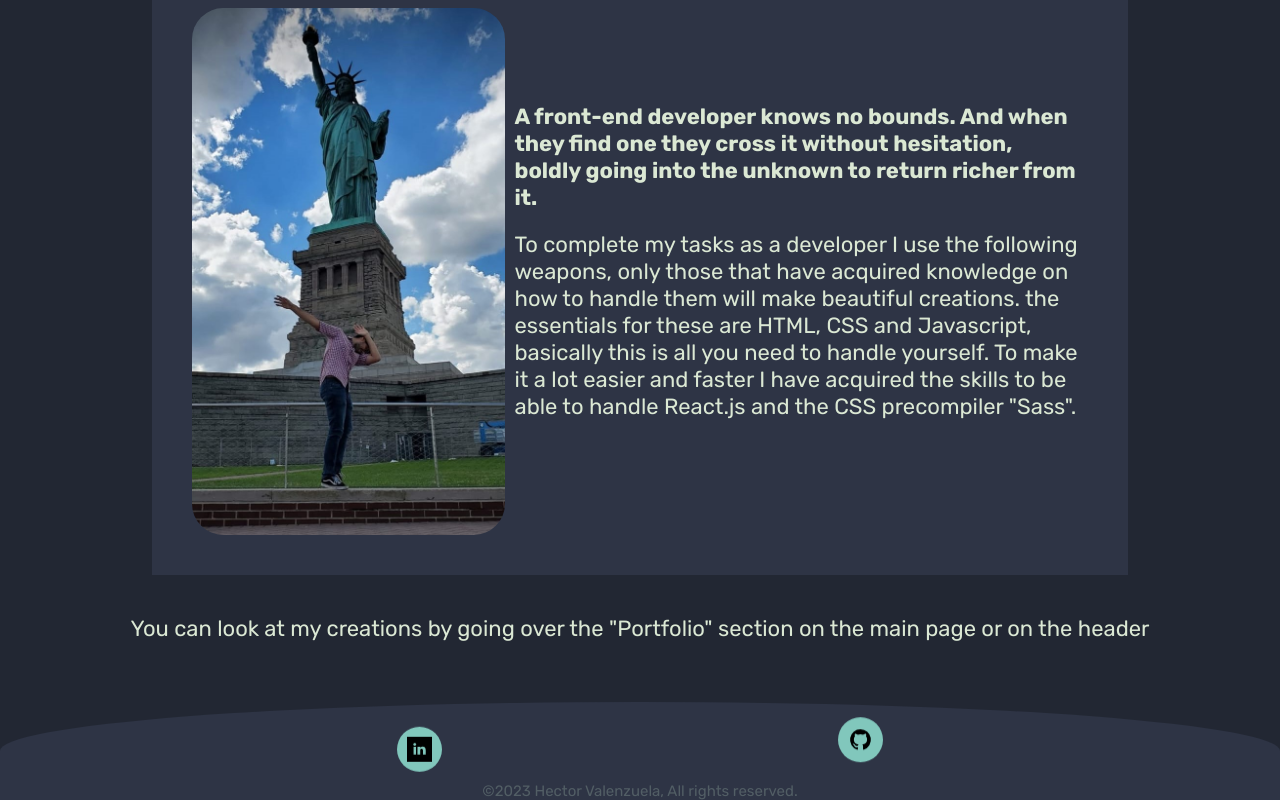
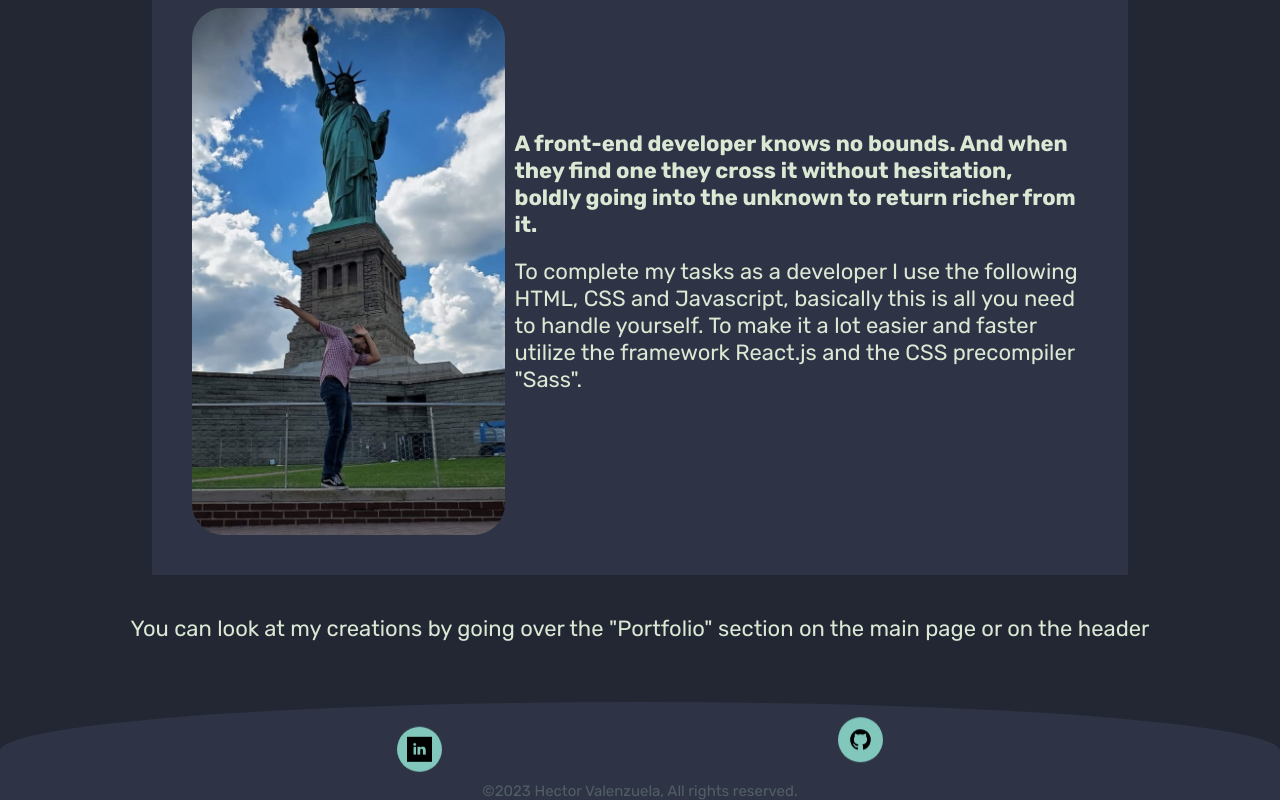
Before and after one commit to HectorVL95/updated-personal-web, a React (Create React App) app: page /About in a window 1280 px wide. Shown: the part 1145-1945 px from the top of the page. Built offline with nearby package versions, Linux system fonts and the light colour scheme.

Commit message:
added link to icons on footer

```diff
--- a/src/components/About.jsx
+++ b/src/components/About.jsx
@@ -26,7 +26,7 @@ const About = () => {
         <img className='about-snapshops' src={libertyStatue} alt="Liberty Statue Pic" />
         <div className='fact-text-wrap'>
           <p className='bold-description'>A front-end developer knows no bounds. And when they find one they cross it without hesitation, boldly going into the unknown to return richer from it.</p>
-          <p className='skills-description'>To complete my tasks as a developer I use the following weapons, only those that have acquired knowledge on how to handle them will make beautiful creations. the essentials for these are HTML, CSS and Javascript, basically this is all you need to handle yourself. To make it a lot easier and faster I have acquired the skills to be able to handle React.js and the CSS precompiler "Sass".</p>
+          <p className='skills-description'>To complete my tasks as a developer I use the following HTML, CSS and Javascript, basically this is all you need to handle yourself. To make it a lot easier and faster utilize the framework React.js and the CSS precompiler "Sass".</p>
         </div>
       </section>
       <p className='about-bottom-text'>You can look at my creations by going over the "<a href={Portfolio}>Portfolio</a>" section on the main page or on the header</p>
--- a/src/components/Footer.jsx
+++ b/src/components/Footer.jsx
@@ -1,7 +1,6 @@
 import React from 'react';
 import linkedIn from '../assets/linkedin-svgrepo-com.svg'
 import gitHub from '../assets/github-svgrepo-com.svg'
-import upArrow from '../assets/up-arrow-svgrepo-com.svg'
 import '../styles/Footer.scss'
 
 const Footer = () => {
@@ -11,8 +10,8 @@ const Footer = () => {
     <footer>
       <section className='footer-info'>
         <div className='social-section'>
-          <article className='social-wraps icon-wrap-one'><img className='social-icons' src={linkedIn} alt="LinkedIn" /></article>
-          <article className='social-wraps icon-wrap-two' ><img className='social-icons' src={gitHub} alt="GitHub" /></article>
+          <a href="https://www.linkedin.com/in/hector-valenzuela-858436274/"><article className='social-wraps icon-wrap-one'><img className='social-icons' src={linkedIn} alt="LinkedIn" /></article></a>
+          <a href="https://github.com/HectorVL95"><article className='social-wraps icon-wrap-two' ><img className='social-icons' src={gitHub} alt="GitHub" /></article></a>
         </div>
         <p className='all-rigths' >©2023 Hector Valenzuela, All rights reserved.</p>
       </section>
```
